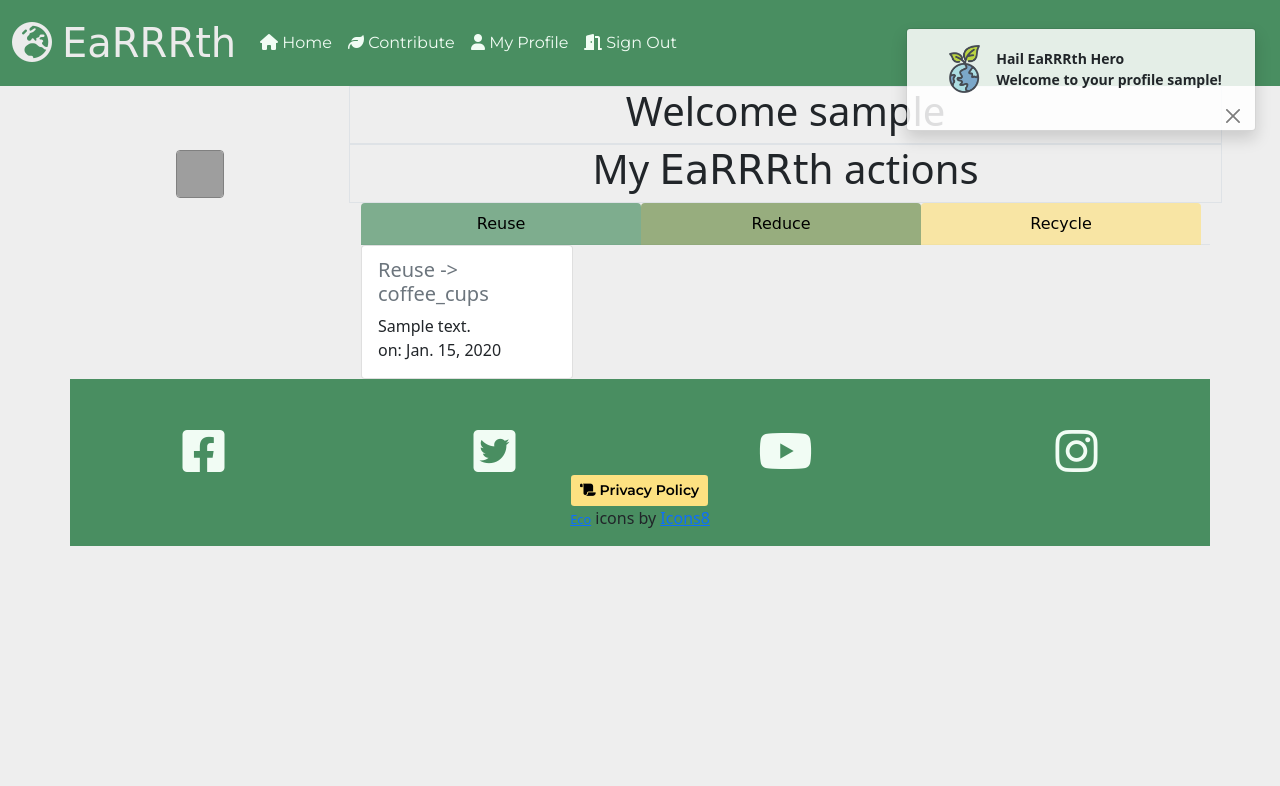
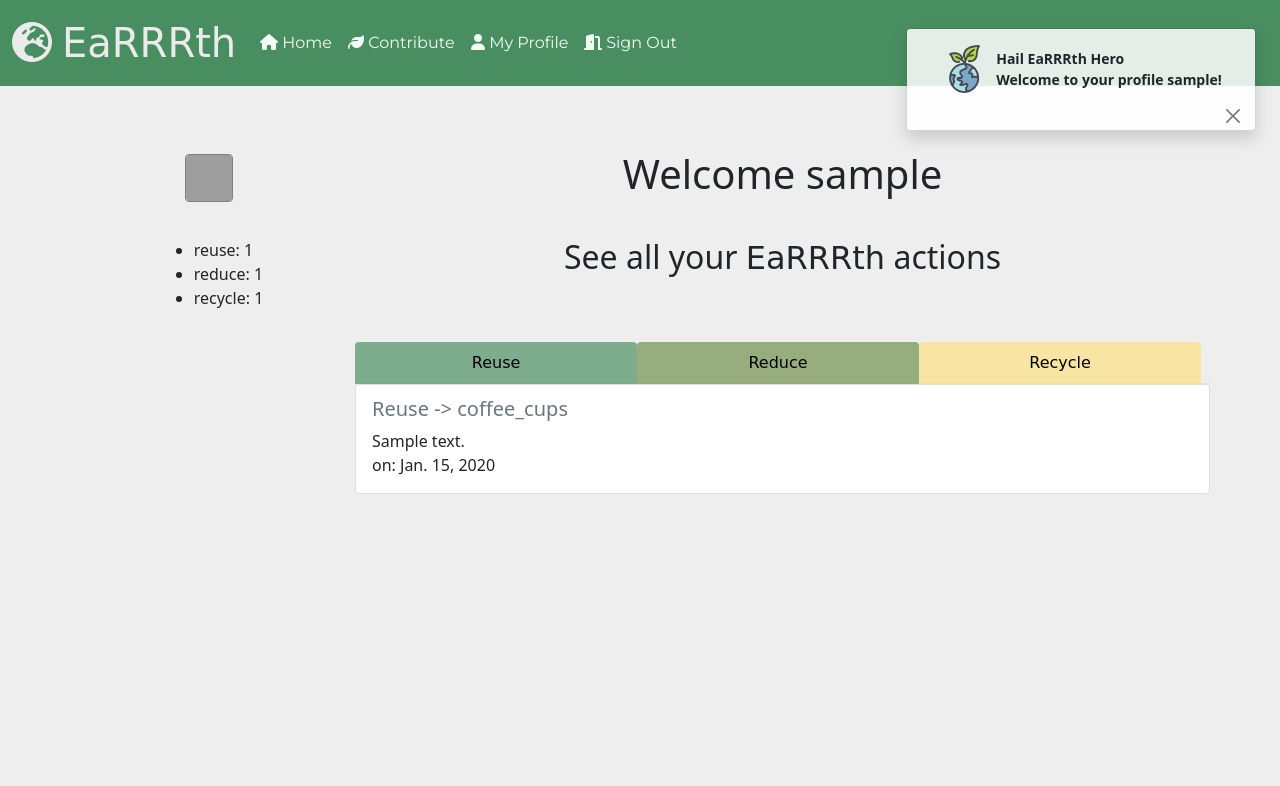
Before and after one commit to JoelMichaelRutter/team-1-apr-hackathon-earth-day, a Django app: page /profile/ in a window 1280 px wide. Shown: the top 786 px of the page. Before the commit the page ends 546 px from the top, so only its background shows below. Run offline with Django 3.2, Linux system fonts and the light colour scheme; a user stored in the database is signed in; tables that the repository leaves empty hold one stand-in row (values such as "Sample post"); some libraries are stand-ins or nearby versions; some web fonts are replaced; grey boxes are pictures that could not be loaded.

Commit message:
add action count + button to contribute on profile page

```diff
--- a/profiles/templates/profiles/profile.html
+++ b/profiles/templates/profiles/profile.html
@@ -9,32 +9,37 @@
 {% endblock %}
 
 {% block content %}
-<div class="container">
-    <div class="row">
-        <div class="col-3">
+<div class="container g-0 d-flex justify-content-center flex-column pt-5">
+    <div class="row g-0">
+        <div class="col-3 d-flex align-items-center justify-content-center p-3">
+            <img src="https://res.cloudinary.com/earrrth/image/upload/v1650846394/static/images/icons/icons8_reduce.ceb47e39c320.png" class="rounded me-2 end-0" alt="default profile avatar" style="height:6vmin; width:6vmin; border-radius: 50%; border: solid 1px grey;">
         </div>
-        <div class="col-9 d-flex justify-content-center align-items-center border">
+        <div class="col-9 d-flex justify-content-center align-items-center p-3 profile-header">
             <h1 class="align-self-center">Welcome <span>{{ user_profile }}</span></h1>
         </div>
     </div>
-</div>
-<div class="container">
-    <div class="row">
-        <div class="col-3 d-flex align-items-center justify-content-center">
-            <img src="https://res.cloudinary.com/earrrth/image/upload/v1650846394/static/images/icons/icons8_reduce.ceb47e39c320.png" class="rounded me-2 end-0" alt="default profile avatar" style="height:6vmin; width:6vmin; border-radius: 50%; border: solid 1px grey;">
 
+    <div class="row g-0">
+        <div class="col-3 d-flex justify-content-center p-3">
+            <div>
+                <ul>
+                    <li>reuse: {{ reuse_count }}</li>
+                    <li>reduce: {{ reduce_count }}</li>
+                    <li>recycle: {{ recycle_count }}</li>
+                </ul>
+            </div>
         </div>
-        <div class="col-9 text-center border align-bottom">
-            <h1 class="align-self-center">My <span class="train-font">EaRRRth</span> actions</h1>
+        <div class="col-9 text-center align-bottom p-3 profile-header">
+            <h2 class="align-self-center">See all your <span class="train-font">EaRRRth</span> actions</h2>
         </div>
     </div>
-</div>
-<div class="container">
-    <div class="row justify-content-md-center">
-        <div class="col-3 d-flex">
+
+
+    <div class="row justify-content-md-center g-0">
+        <div class="col-3 d-flex justify-content-center p-3">
         </div>
         <div class="col-9">
-            <ul class="nav nav-tabs" id="myTab" role="tablist">
+            <ul class="nav nav-tabs profile-tabs" id="myTab" role="tablist">
                 <li id="reuse-list-item" class="nav-item hvr-sweep-to-right contribution-tab-link" role="presentation">
                     <button class="nav-link train-font reuse-profile " id="reuse-tab" data-bs-toggle="tab" data-bs-target="#reuse"
                         type="button" role="tab" aria-controls="reuse" aria-selected="true">Reuse</button>
@@ -49,9 +54,10 @@
                 </li>
             </ul>
             <div class="tab-content" id="myTabContent">
-                <div class="tab-pane fade show active d-flex flex-row" id="reuse" role="tabpanel" aria-labelledby="reuse-tab">
-                {% for contribution in user_reuse_contributions %}
-                    <div class="card" style="width: 25%;">
+                <div class="tab-pane fade show active" id="reuse" role="tabpanel" aria-labelledby="reuse-tab">
+                {% if user_reuse_contributions %}
+                    {% for contribution in user_reuse_contributions %}
+                    <div class="card" style="width: 100%;">
                         <div class="card-body">
                         <h5 class="card-subtitle mb-2 text-muted">{{ contribution }} -> {{ contribution.reuse_action }}</h5>
                         <p class="card-text">{{ contribution.reuse_description }}</p>
@@ -59,18 +65,61 @@
                         </div>
                     </div>
                 {% endfor %}
+                {% else %}
+                    <div class="card" style="width: 100%;">
+                        <div class="card-body">
+                        <h5 class="card-subtitle mb-2 text-muted">EaRRRth hero, you have no Reuse contributions yet!</h5>
+                        <p class="card-text p-3"><a class="nav-link profile-contribute-link hvr-sweep-to-right" href="{% url 'contribute' %}"><i
+                            class="fa-solid fa-leaf"></i> Contribute</a></p>
+                        </div>
+                    </div>
+                {% endif %}
                 </div>
                 <div class="tab-pane fade" id="reduce" role="tabpanel" aria-labelledby="reduce-tab">
-                {% for contribution in user_reduce_contributions %}
-                    {{ contribution.reduce_description }}
-                {% endfor %}
+                    {% if user_reduce_contributions %}
+                        {% for contribution in user_reduce_contributions %}
+                        <div class="card" style="width: 25%;">
+                            <div class="card-body">
+                            <h5 class="card-subtitle mb-2 text-muted">{{ contribution }} -> {{ contribution.reduce_action }}</h5>
+                            <p class="card-text">{{ contribution.reduce_description }}</p>
+                            on: {{ contribution.date }}
+                            </div>
+                        </div>
+                    {% endfor %}
+                    {% else %}
+                        <div class="card" style="width: 100%;">
+                            <div class="card-body">
+                            <h5 class="card-subtitle mb-2 text-muted">EaRRRth hero, you have no Reduce contributions yet!</h5>
+                            <p class="card-text p-3"><a class="nav-link profile-contribute-link hvr-sweep-to-right" href="{% url 'contribute' %}"><i
+                                class="fa-solid fa-leaf"></i> Contribute</a></p>
+                            </div>
+                        </div>
+                    {% endif %}
                 </div>
                 <div class="tab-pane fade recycle-profile" id="recycle" role="tabpanel" aria-labelledby="recycle-tab">
-                {% for contribution in user_recycle_contributions %}
-                    {{ contribution.recycle_description }}
-                {% endfor %}
+                    {% if user_recycle_contributions %}
+                    {% for contribution in user_recycle_contributions %}
+                    <div class="card" style="width: 25%;">
+                        <div class="card-body">
+                        <h5 class="card-subtitle mb-2 text-muted">{{ contribution }} -> {{ contribution.recycle_action }}</h5>
+                        <p class="card-text">{{ contribution.recycle_description }}</p>
+                        on: {{ contribution.date }}
+                        </div>
+                    </div>
+                    {% endfor %}
+                    {% else %}
+                        <div class="card" style="width: 100%;">
+                            <div class="card-body">
+                            <h5 class="card-subtitle mb-2 text-muted">EaRRRth hero, you have no Recycle contributions yet!</h5>
+                            <p class="card-text p-3"><a class="nav-link profile-contribute-link hvr-sweep-to-right" href="{% url 'contribute' %}"><i
+                                class="fa-solid fa-leaf"></i> Contribute</a></p>
+                            </div>
+                        </div>
+                    {% endif %}
                 </div>
             </div>
         </div>
+    </div>
+</div>
 
 {% endblock %}
--- a/profiles/views.py
+++ b/profiles/views.py
@@ -14,6 +14,11 @@ def profile(request):
     user_reuse_contributions = Reuse.objects.filter(profile=request.user)
     user_reduce_contributions = Reduce.objects.filter(profile=request.user)
     user_recycle_contributions = Recycle.objects.filter(profile=request.user)
+    reuse_count = len(user_reuse_contributions)
+    reduce_count = len(user_reduce_contributions)
+    recycle_count = len(user_recycle_contributions)
+
+
     User = get_user_model()
     user_profile = get_object_or_404(UserProfile, user=request.user)
     instance = UserProfile.objects.get(pk=request.user.id)
@@ -51,6 +56,9 @@ def profile(request):
         'user_reuse_contributions': user_reuse_contributions,
         'user_reduce_contributions': user_reduce_contributions,
         'user_recycle_contributions': user_recycle_contributions,
+        'reuse_count': reuse_count,
+        'reduce_count': reduce_count,
+        'recycle_count': recycle_count,
     }
     template = 'profiles/profile.html'
     return render(request, template, context)
```
